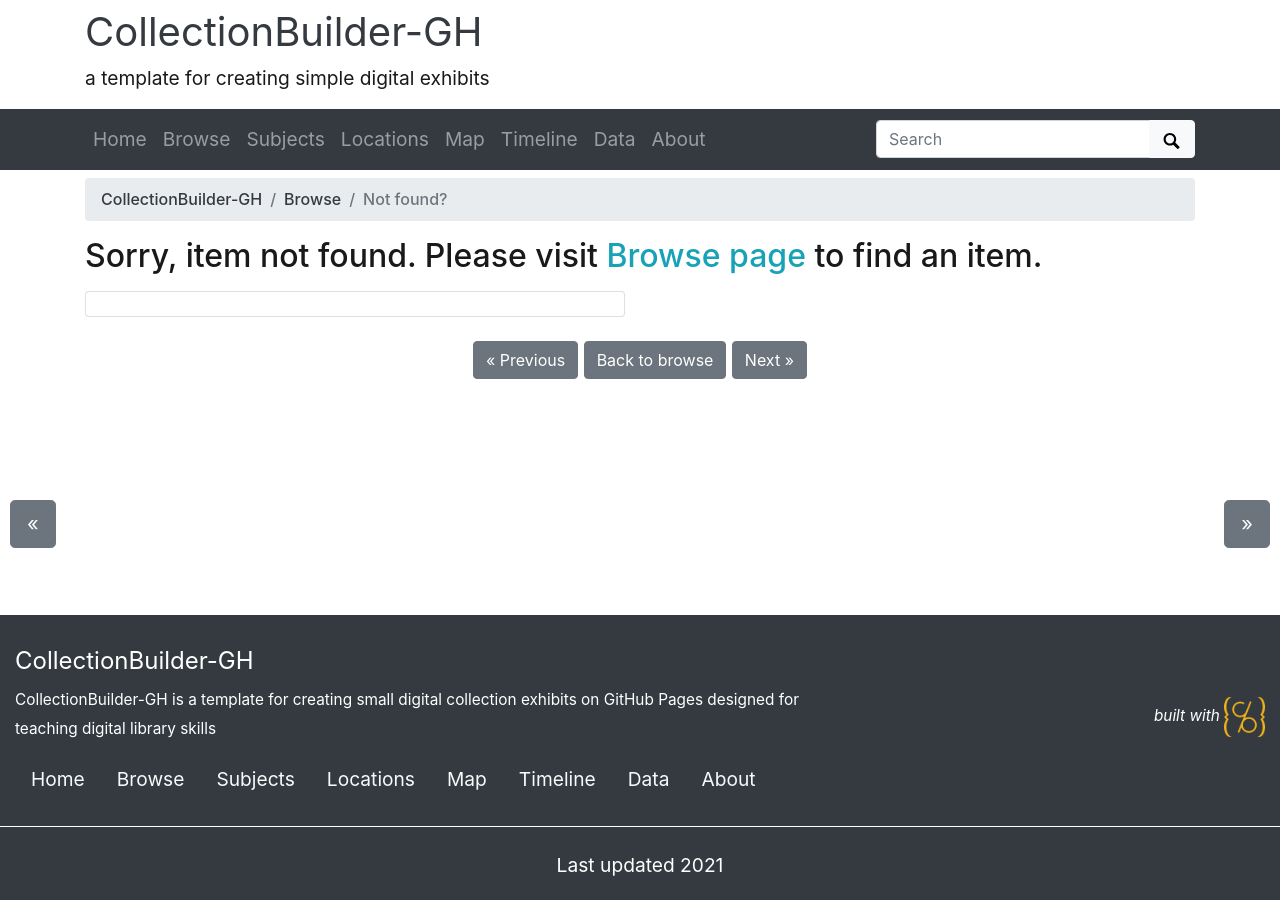
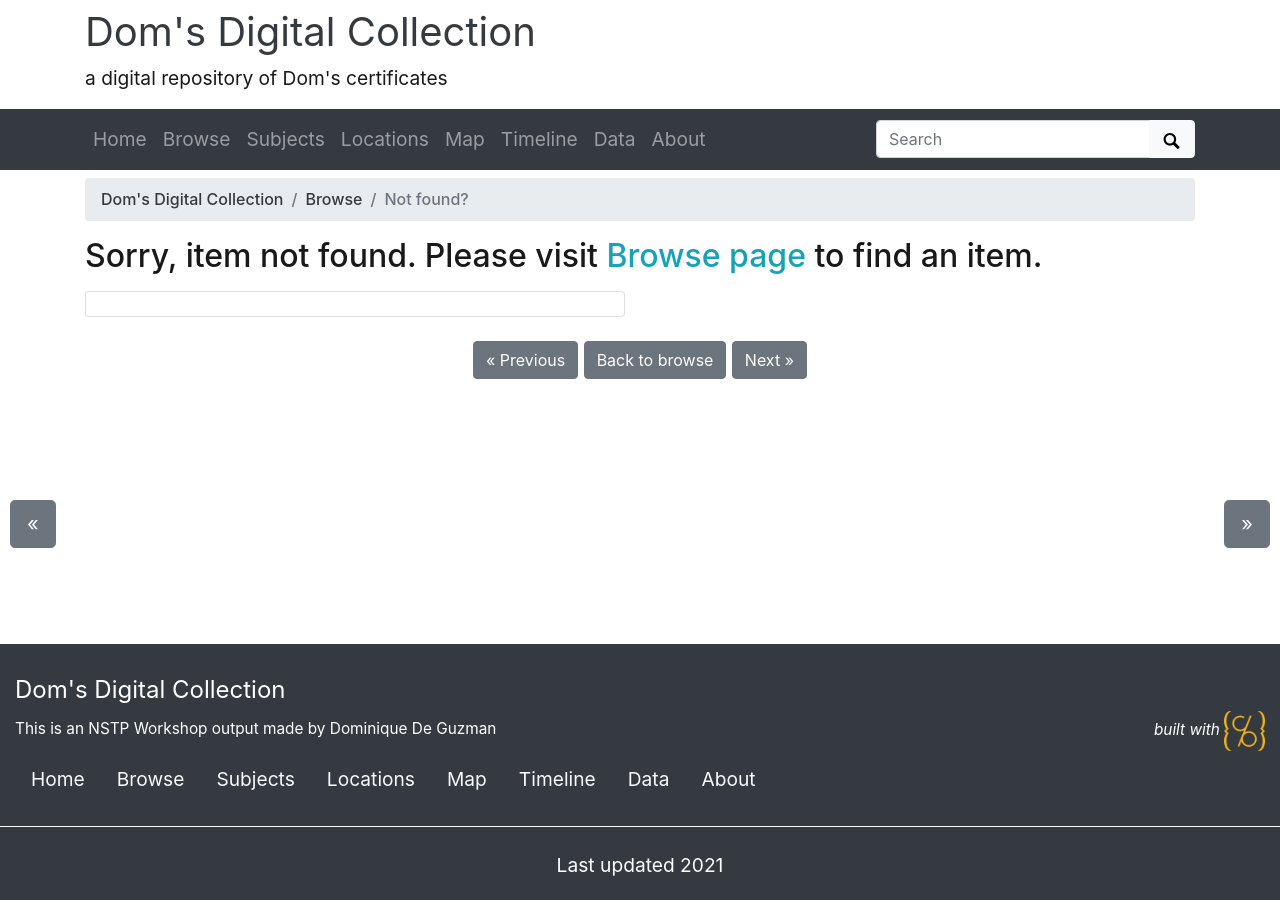
Before and after one commit to dsdeguzman/my_digital_lib, a Jekyll site: the page built from pages/item.md, in a window 1280 px wide. Built offline with Jekyll 4.4.1, drawn with Linux system fonts in a browser that asks for light colours.

Commit message:
Update _config.yml

```diff
--- a/_config.yml
+++ b/_config.yml
@@ -20,14 +20,14 @@ source-code: https://github.com/CollectionBuilder/collectionbuilder-gh
 # SITE SETTINGS
 #
 # title of site appears in banner
-title: CollectionBuilder-GH
+title: Dom's Digital Collection
 # tagline, a short phrase that will appear throughout the site in the top banner
-tagline: a template for creating simple digital exhibits
+tagline: a digital repository of Dom's certificates
 # description appears in meta tags and other locations
 # this description might appear in search result lists, keep around 160 characters max
-description: "CollectionBuilder-GH is a template for creating small digital collection exhibits on GitHub Pages designed for teaching digital library skills"
+description: "This is an NSTP Workshop output made by Dominique De Guzman"
 # creator of the digital collection, to appear in meta tags; we typically use our GitHub usernames but feel free to just use your name
-author: CollectionBuilder
+author: dsdeguzman1
 
 ##########
 # COLLECTION SETTINGS
```
